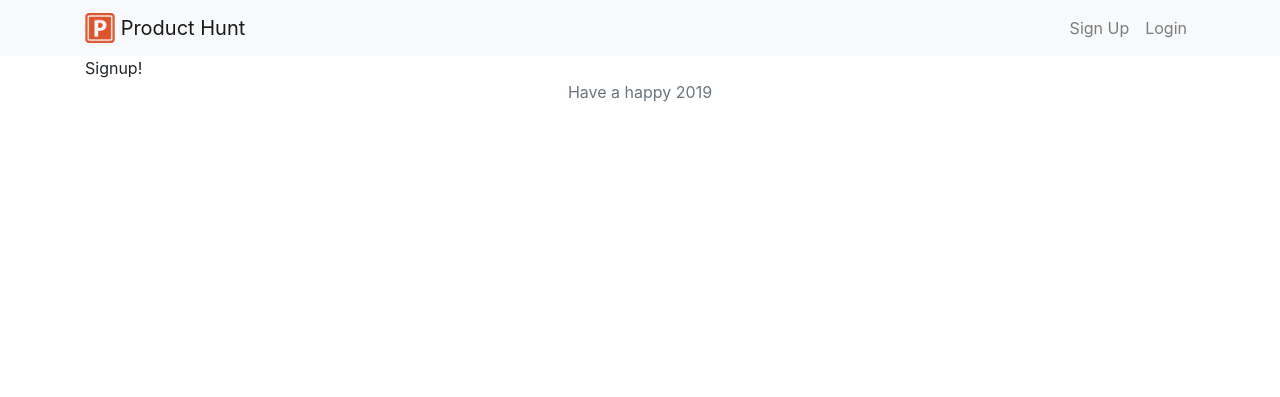
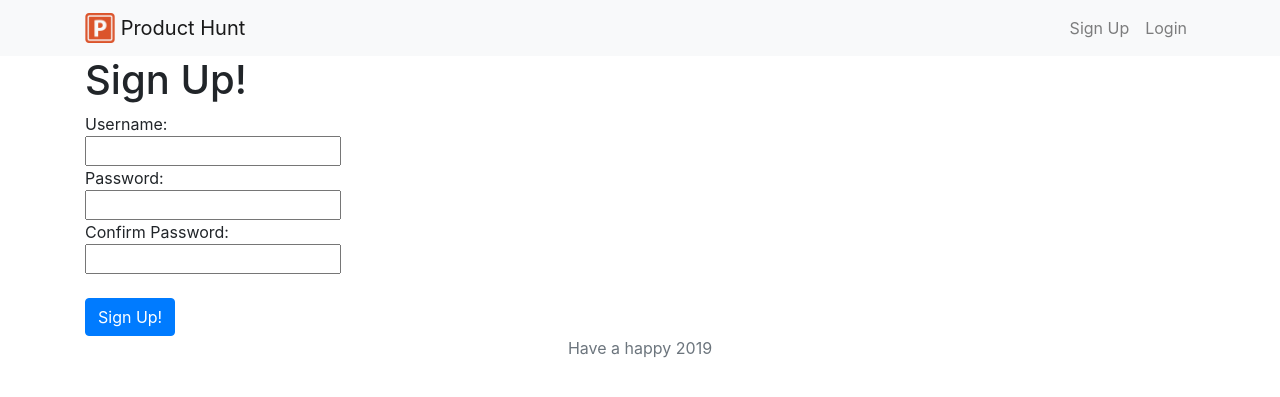
Before and after one commit to MaverickApekshit/producthunt-project, a Django app: page /accounts/signup in a window 1280 px wide. Shown: the top 397 px of the page. Run offline with Django 3.2, Linux system fonts and the light colour scheme; some libraries are stand-ins or nearby versions.

Commit message:
Created sign up page view

```diff
--- a/accounts/templates/accounts/signup.html
+++ b/accounts/templates/accounts/signup.html
@@ -2,6 +2,28 @@
 
 {% block content %}
 
-Signup!
+<h1>Sign Up!</h1>
+
+<form method="POST" action="{% url 'signup' %}">
+	{% csrf_token %}
+
+	Username:
+	<br />
+	<input type="text" name="username" />
+	<br />
+
+	Password:
+	<br />
+	<input type="password" name="password1">
+	<br />
+
+	Confirm Password:
+	<br />
+	<input type="password" name="password2">
+	<br />
+	<br />
+
+	<input class="btn btn-primary" type="submit" value="Sign Up!" />
+</form>
 
 {% endblock %}
```
